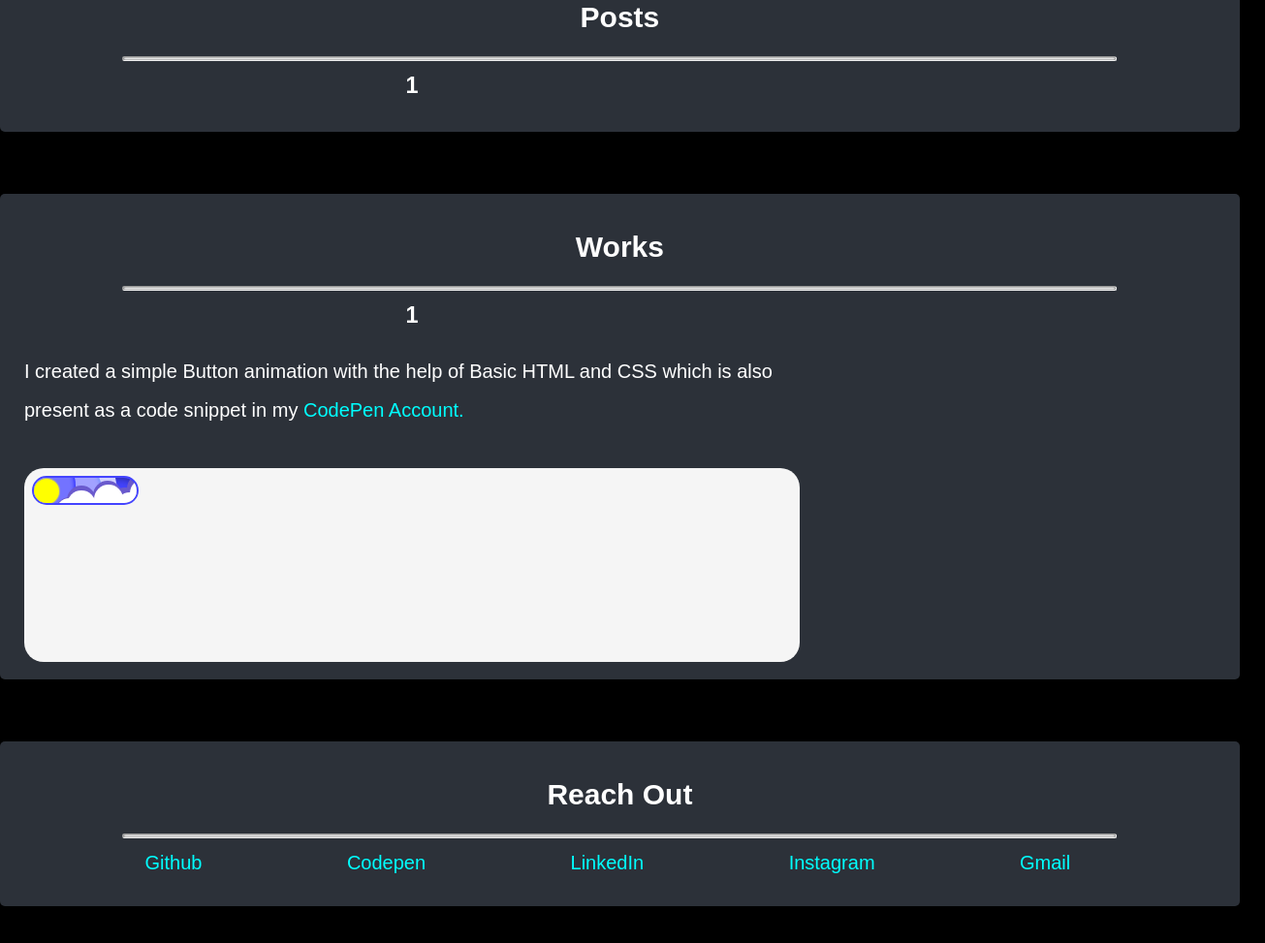
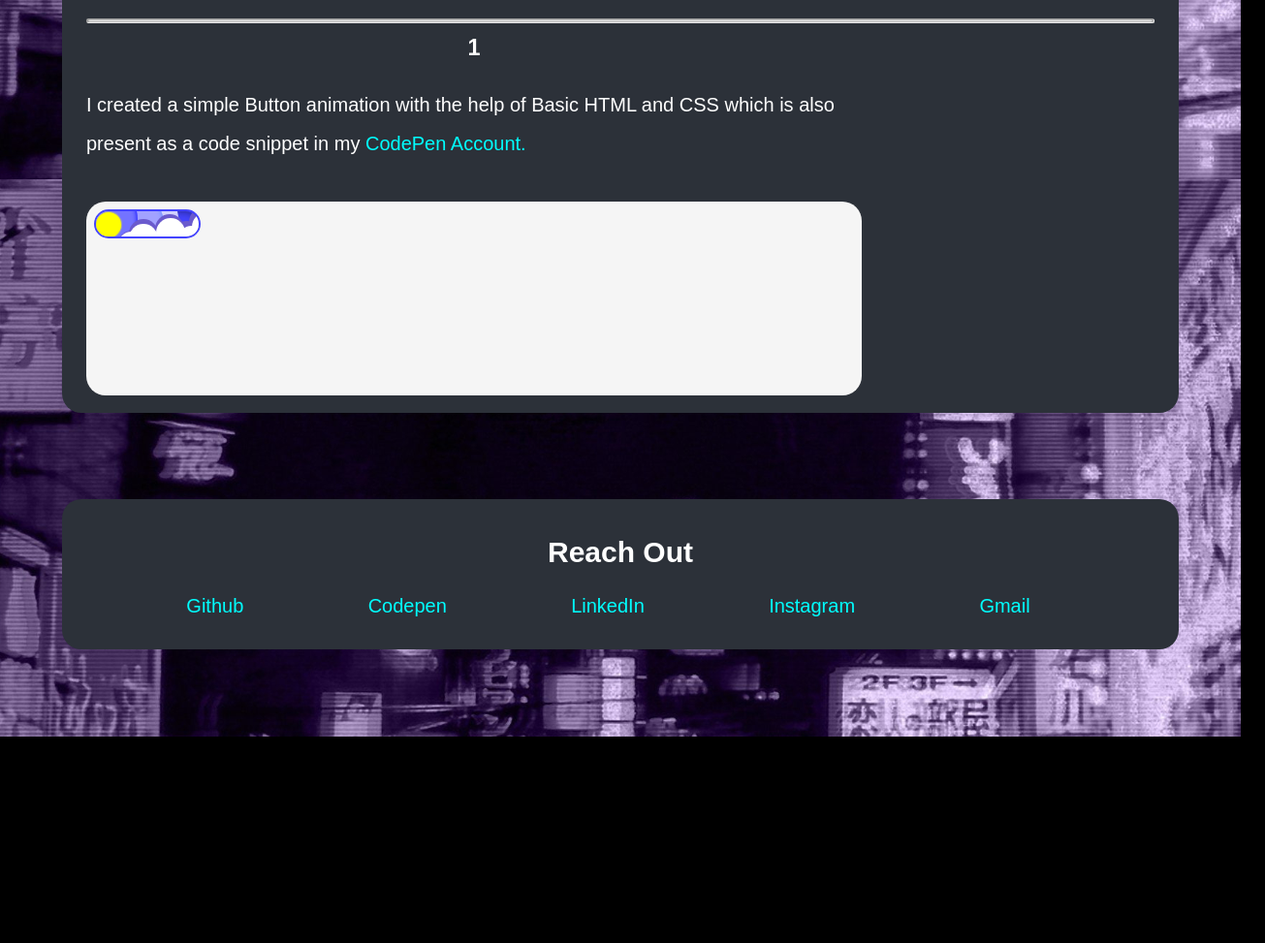
Before and after one commit to vineet-k09/vineet-k09.github.io, a plain HTML site: page index.html in a window 1280 px wide. Shown: the part 1415-2388 px from the top of the page at 97% size, 1305 px wide, since content can reach past the window. After the commit the page ends 2175 px from the top, so only its background shows below. Drawn offline with Linux system fonts and the light colour scheme.

Commit message:
Revert "a lot of changes"
This reverts commit a6fd51d40f8d8fbffa77515a2bf829919044e31c.

```diff
--- a/app.css
+++ b/app.css
@@ -1,11 +1,13 @@
 body {
     background-color: black;
-    color: white;
     margin: 0;
     padding: 0;
-    /* color: white; */
+    color: white;
     font-family: Arial,Helvetica,sans-serif;
-    overflow-x: hidden;
+    background-image: url("background.jpg");
+    background-repeat: no-repeat;
+    background-size: cover;
+    background-attachment: fixed;
 }
 * {
     scroll-behavior: smooth;
@@ -13,38 +15,23 @@ body {
 }
 nav  {
     background-color: #2c3139;
-    width: 99.59vw;
+    width: 100%;
     height: 70px;
     align-items: center;
 }
-main {
-    /* background-color: #ff8178; */
-    background-color: black;
-    width: 100vw;
-    position: absolute;
-}
 .box  {
     background-color: #2c3139;
-    border-radius: 5px;
-    /* max-height: 90vh; */
-    /* max-width: 90%; */
-    /* margin-left: 1.5%; */
-    /* margin-right: 1.5%; */
+    border-radius: 20px;
+    max-width: 90%;
+    margin-left: 5%;
+    margin-right: 5%;
     font-size: 20px;
-    padding: 40px 25px 10px 25px;
+    padding: 10px;
     line-height: 30px;
-    margin-bottom: 5%;
-    width: 96vw;
-}
-.aboutMe {
-    margin-top: 5%;
-    /* max-width: 90%; */
-    /* padding-left: 10%; */
-    /* padding-right: 10%; */
-}
-.aboutMe p {
-    padding-left: 10%;
-    padding-right: 10%;
+    padding-top: 40px;
+    padding-left: 25px;
+    padding-right: 25px;
+    margin-bottom: 7%;
 }
 .box h1 {
     text-align: center;
@@ -53,32 +40,23 @@ hr {
     box-shadow: inset 0 0 2px 0 black;
     height: 3px;
     border-radius: 20px;
-    width: 80vw;
     background-color: white;
 }
 .box p {
     line-height: 40px;
 }
 .name {
-    color: white;
     text-align: end;
     height: 90vh;
     min-height: 90vh;
     width: 85%;
-    /* margin-left: 10%; */
-    height: 40vw;
-    width: 100vw;
-    background-image: url("bg_start");
-    background-repeat: no-repeat;
-    background-size: cover;
-    background-attachment: fixed;
+    margin-left: 10%;
 }
 .name h1,h3 {
     position: relative;
     margin-block-start: 0;
     margin-block-end: 0;
-    top: 80%;
-    right: 5%;
+    top: 70%;
     font-family: monospace;
 }
 .name h1 {
@@ -96,26 +74,23 @@ body::-webkit-scrollbar {
     width: 8px;
 }
 body::-webkit-scrollbar-track {
-    /* background: #ff8178; */
-    background-color: black;
+    background: #ffffff;
     display: none;
     border-radius: 20px;
 }
 body::-webkit-scrollbar-thumb {
-    background: #ddd;
+    background: #605a5a;
     border-radius: 20px;
 }
 body::-webkit-scrollbar-thumb:hover {
-    background: #aaa;
+    background: #555;
 }
 @media screen and (prefers-reduced-motion: reduce) {
     /* apply alternative styling for users who prefer reduced motion */body::-webkit-scrollbar {
-        /* background-color: #ff8178; */
-         background-color: #ddd;
-        width: 8px;
+        width: 12px;
 }
     body::-webkit-scrollbar-thumb {
-        background: black;
+        background: #ddd;
 }
     body::-webkit-scrollbar-thumb:hover {
         background: #aaa;
@@ -164,13 +139,10 @@ nav a {
 nav a:hover  {
     color: grey;
 }
-.work, .post {
-    padding-left: none;
-}
-.contents {
+.post .contents {
     display: flex;
     overflow-x: scroll;
-    width: 100vw;
+    width: 82vw;
     scrollbar-width: none;
 }
 .contents::-webkit-scrollbar {
--- a/index.html
+++ b/index.html
@@ -18,11 +18,9 @@
         </div>
     </nav>
     <main>
-        <div class="bg">
         <div class="name">
             <h1>Vineet Kushwaha</h1>
             <h3>Data Science Student</h3>
-        </div>
         </div>
         <section class="aboutMe box" id="aboutMe">
             <h1>About Me</h1><hr>
@@ -35,20 +33,6 @@
             <div class="contents">
             <article id="a1">
                 <h1>1</h1>
-                </article>
-                <article>
-                    <h1>2</h1>
-                </article>
-                <article>
-                    <h1>3</h1>
-                </article>
-                </div>
-        </section>
-        <section id="work" class="work box">
-            <h1>Works</h1><hr>
-            <div class="contents">
-                <article id="c1">
-                    <h1>1</h1>
                 <p>I created a simple Button animation with the help of Basic HTML and CSS which is also present as a code snippet in my <a href="https://codepen.io/Trickster-69" target="_blank">CodePen Account. </a></p>
                 <iframe src="button.html" width="100%" height="200px"></iframe>
             </article>
@@ -58,10 +42,9 @@
             <article>
                 <h1>3</h1>
             </article>
-                </div>
         </section>
         <section id="social" class="social box">
-            <h1>Reach Out</h1> <hr>
+            <h1>Reach Out</h1>
             <ol>
                 <li>
                     <a href="https://github.com/vineetk-09" target="_blank">Github</a>
```
Also changed, not shown: 1 other file. Lines whose indentation alone changed are shown as unchanged.
